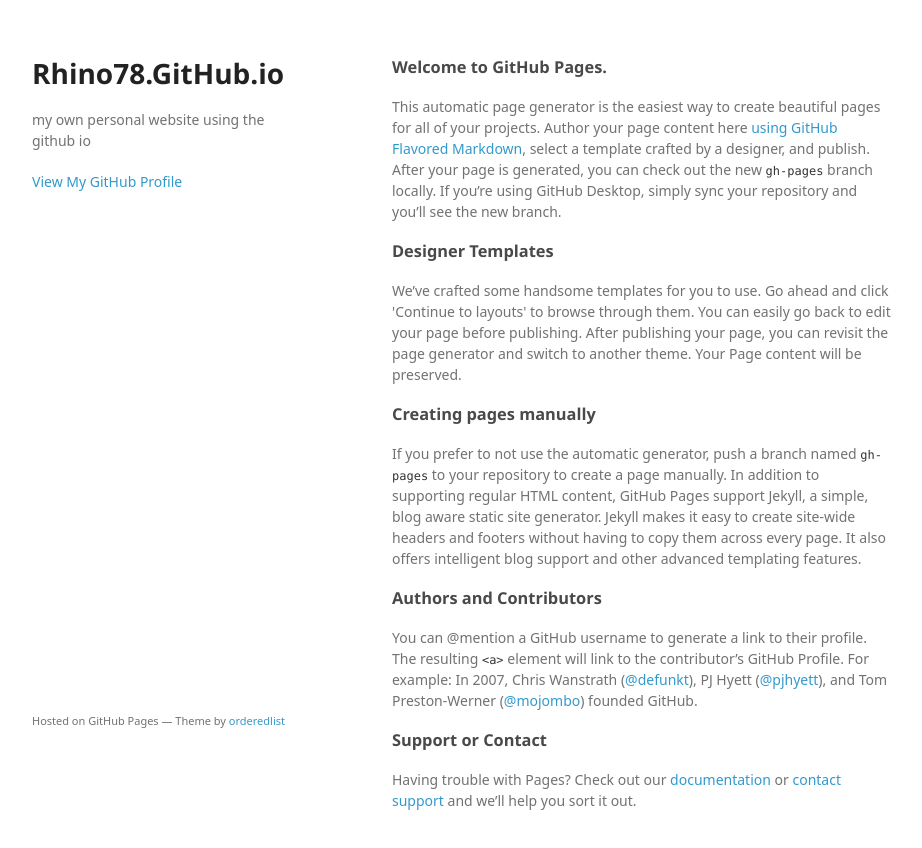
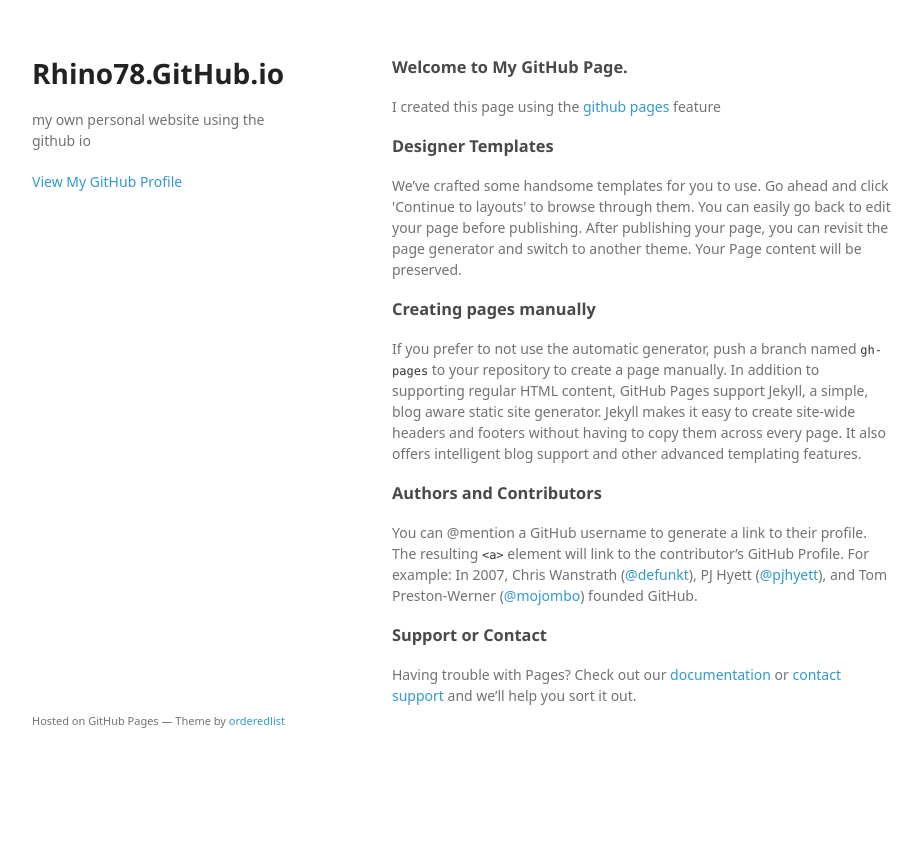
Before and after one commit to rhino78/rhino78.github.io, a plain HTML site: page index.html in a window 1280 px wide. Shown: the whole page, without its empty margins (178-1100 px from the left). After the commit the page ends 800 px from the top, so only its background shows below. Drawn offline with Linux system fonts and the light colour scheme; a web font is replaced by a local one.

Commit message:
updating  content on main page

```diff
--- a/index.html
+++ b/index.html
@@ -24,9 +24,9 @@
       </header>
       <section>
         <h3>
-<a id="welcome-to-github-pages" class="anchor" href="#welcome-to-github-pages" aria-hidden="true"><span aria-hidden="true" class="octicon octicon-link"></span></a>Welcome to GitHub Pages.</h3>
+<a id="welcome-to-github-pages" class="anchor" href="#welcome-to-github-pages" aria-hidden="true"><span aria-hidden="true" class="octicon octicon-link"></span></a>Welcome to My GitHub Page.</h3>
 
-<p>This automatic page generator is the easiest way to create beautiful pages for all of your projects. Author your page content here <a href="https://guides.github.com/features/mastering-markdown/">using GitHub Flavored Markdown</a>, select a template crafted by a designer, and publish. After your page is generated, you can check out the new <code>gh-pages</code> branch locally. If you’re using GitHub Desktop, simply sync your repository and you’ll see the new branch.</p>
+<p>I created this page using the <a href="https://pages.github.com/">github pages</a> feature</p>
 
 <h3>
 <a id="designer-templates" class="anchor" href="#designer-templates" aria-hidden="true"><span aria-hidden="true" class="octicon octicon-link"></span></a>Designer Templates</h3>
```
